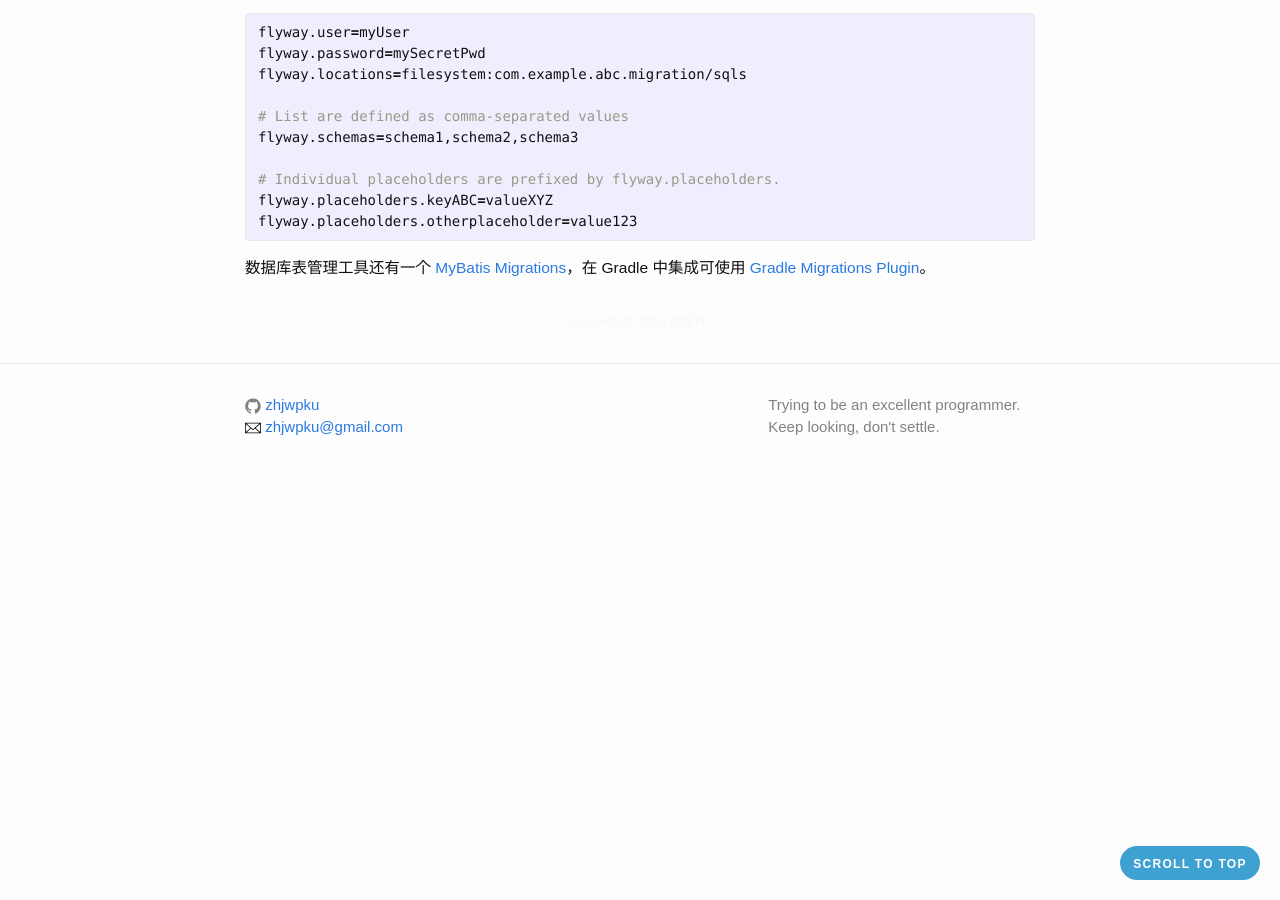
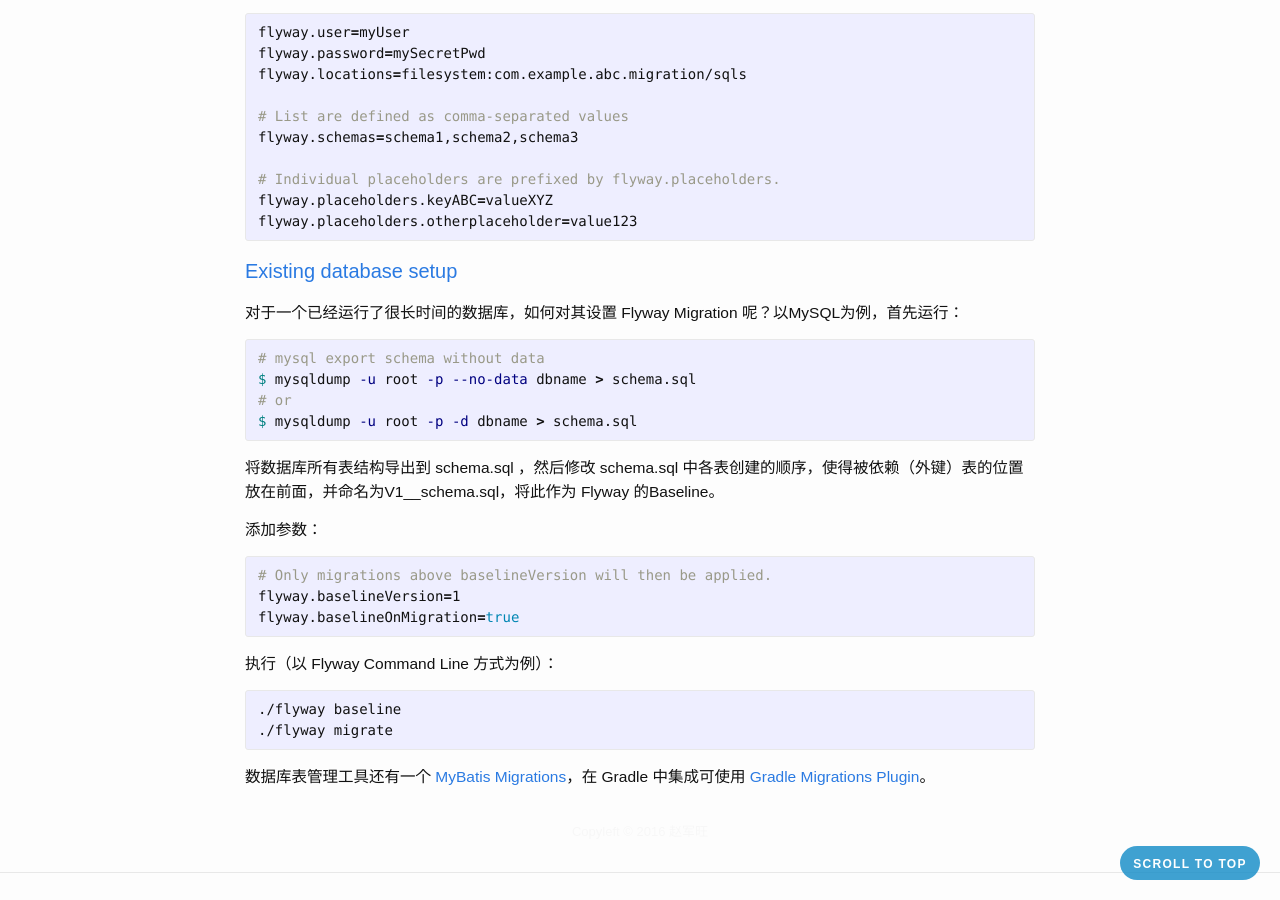
Before and after one commit to zhjwpku/zhjwpku.github.io, a Jekyll site: the page built from _posts/2016-12-13-gradle-with-flyway.markdown, in a window 1280 px wide and 900 px high, scrolled down 800 px. Built offline with Jekyll 4.4.1, drawn with Linux system fonts in a browser that asks for light colours; comment, search, counter and statistics services are not loaded.

Commit message:
flyway baseline
Signed-off-by: Zhao Junwang <zhjwpku@gmail.com>

```diff
--- a/_posts/2016-12-13-gradle-with-flyway.markdown
+++ b/_posts/2016-12-13-gradle-with-flyway.markdown
@@ -52,6 +52,33 @@
 flyway.placeholders.otherplaceholder=value123
 {% endhighlight %}
 
+<h4><a href="https://flywaydb.org/documentation/existing">Existing database setup</a></h4>
+
+对于一个已经运行了很长时间的数据库，如何对其设置 Flyway Migration 呢？以MySQL为例，首先运行：
+
+{% highlight shell %}
+# mysql export schema without data
+$ mysqldump -u root -p --no-data dbname > schema.sql
+# or
+$ mysqldump -u root -p -d dbname > schema.sql
+{% endhighlight %}
+
+将数据库所有表结构导出到 schema.sql ，然后修改 schema.sql 中各表创建的顺序，使得被依赖（外键）表的位置放在前面，并命名为V1__schema.sql，将此作为 Flyway 的Baseline。
+
+添加参数：
+
+{% highlight shell %}
+# Only migrations above baselineVersion will then be applied.
+flyway.baselineVersion=1
+flyway.baselineOnMigration=true
+{% endhighlight %}
+
+执行（以 Flyway Command Line 方式为例）：
+{% highlight shell %}
+./flyway baseline
+./flyway migrate
+{% endhighlight %}
+
 数据库表管理工具还有一个 [MyBatis Migrations][mybatis_migrations]，在 Gradle 中集成可使用 [Gradle Migrations Plugin][gradle-migrations-plugin]。
 
 [flyway]: https://flywaydb.org/
```
